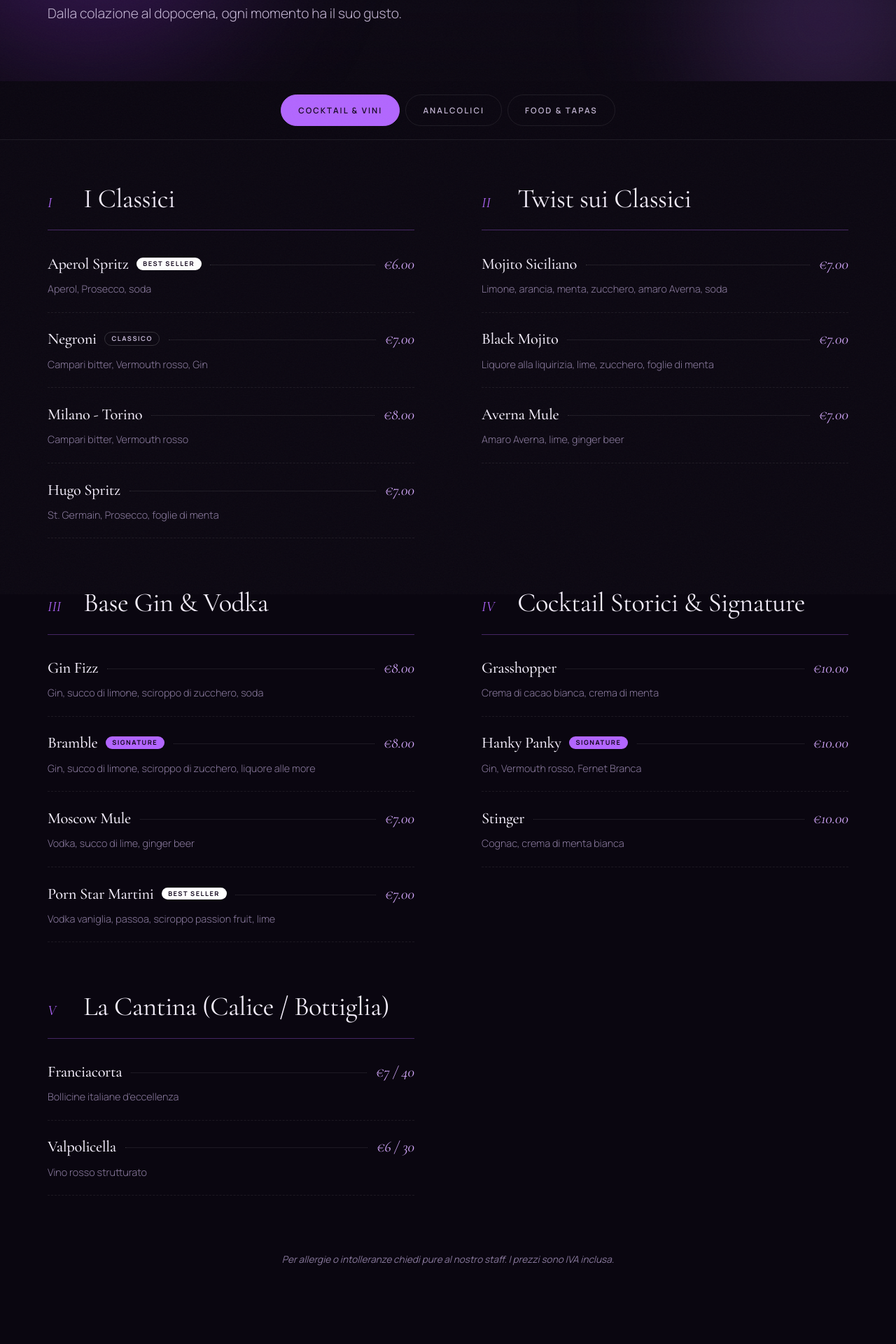
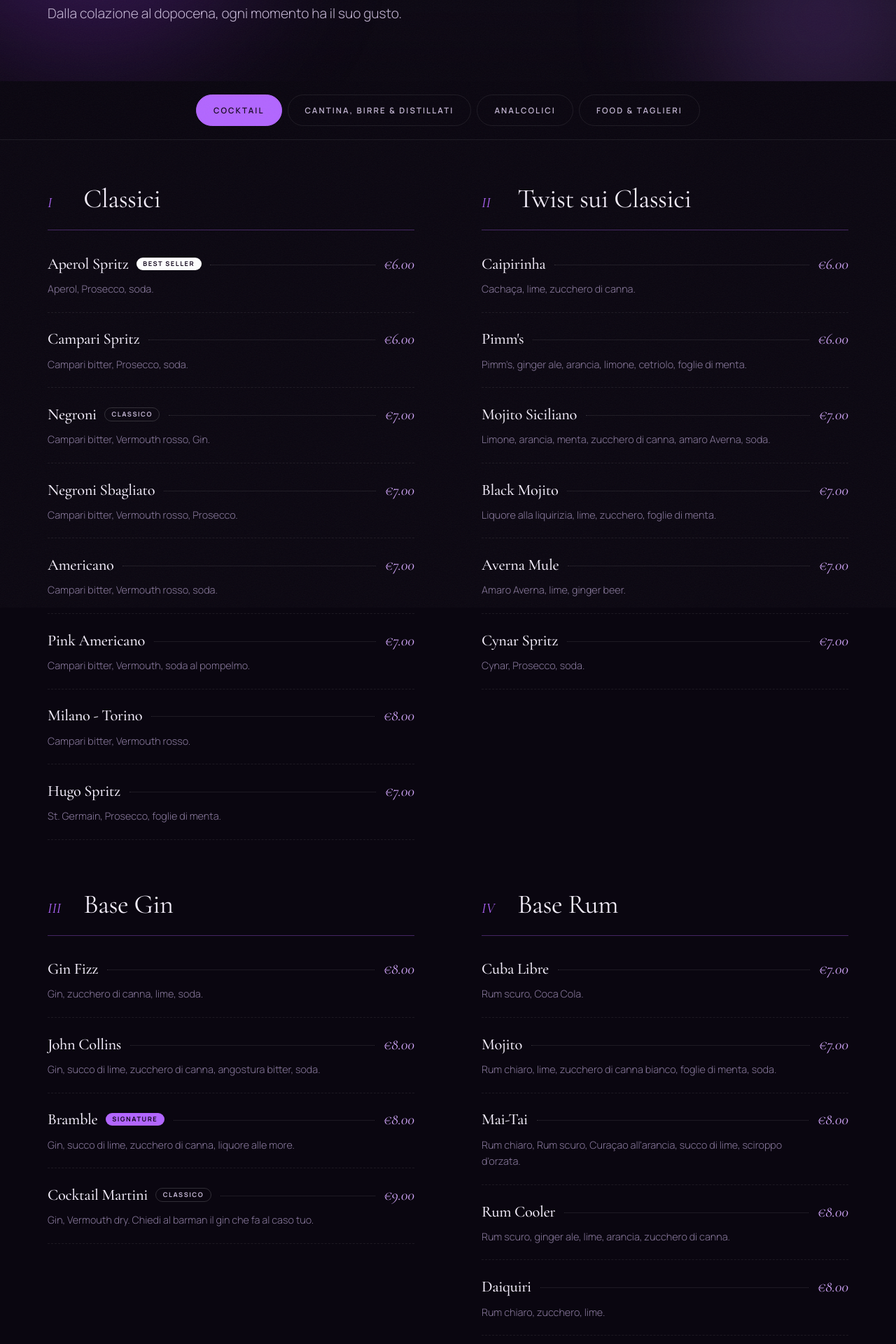
Before and after one commit to BarattoGo/Mirko, a React (Vite) app: page /menu in a window 1280 px wide. Shown: the part 380-2300 px from the top of the page at 70% size. Built offline with nearby package versions, Linux system fonts and the light colour scheme.

Commit message:
🍸 Aggiorna menù completo dal cartaceo (Cocktail, Cantina, Birre, Rum, Wisky, Analcolici e Taglieri)

```diff
--- a/src/data.js
+++ b/src/data.js
@@ -189,58 +189,143 @@ export const GIN_PROFILES = [
    ============================================ */
 export const MENU = {
   alcolici: [
-    { section: 'I Classici' },
-    { name: 'Aperol Spritz', price: '€6.00', desc: 'Aperol, Prosecco, soda', tag: 'Best Seller' },
-    { name: 'Negroni', price: '€7.00', desc: 'Campari bitter, Vermouth rosso, Gin', tag: 'Classico' },
-    { name: 'Milano - Torino', price: '€8.00', desc: 'Campari bitter, Vermouth rosso' },
-    { name: 'Hugo Spritz', price: '€7.00', desc: 'St. Germain, Prosecco, foglie di menta' },
+    { section: 'Classici' },
+    { name: 'Aperol Spritz', price: '€6.00', desc: 'Aperol, Prosecco, soda.', tag: 'Best Seller' },
+    { name: 'Campari Spritz', price: '€6.00', desc: 'Campari bitter, Prosecco, soda.' },
+    { name: 'Negroni', price: '€7.00', desc: 'Campari bitter, Vermouth rosso, Gin.', tag: 'Classico' },
+    { name: 'Negroni Sbagliato', price: '€7.00', desc: 'Campari bitter, Vermouth rosso, Prosecco.' },
+    { name: 'Americano', price: '€7.00', desc: 'Campari bitter, Vermouth rosso, soda.' },
+    { name: 'Pink Americano', price: '€7.00', desc: 'Campari bitter, Vermouth, soda al pompelmo.' },
+    { name: 'Milano - Torino', price: '€8.00', desc: 'Campari bitter, Vermouth rosso.' },
+    { name: 'Hugo Spritz', price: '€7.00', desc: 'St. Germain, Prosecco, foglie di menta.' },
+
     { section: 'Twist sui Classici' },
-    { name: 'Mojito Siciliano', price: '€7.00', desc: 'Limone, arancia, menta, zucchero, amaro Averna, soda' },
-    { name: 'Black Mojito', price: '€7.00', desc: 'Liquore alla liquirizia, lime, zucchero, foglie di menta' },
-    { name: 'Averna Mule', price: '€7.00', desc: 'Amaro Averna, lime, ginger beer' },
-    { section: 'Base Gin & Vodka' },
-    { name: 'Gin Fizz', price: '€8.00', desc: 'Gin, succo di limone, sciroppo di zucchero, soda' },
-    { name: 'Bramble', price: '€8.00', desc: 'Gin, succo di limone, sciroppo di zucchero, liquore alle more', tag: 'Signature' },
-    { name: 'Moscow Mule', price: '€7.00', desc: 'Vodka, succo di lime, ginger beer' },
-    { name: 'Porn Star Martini', price: '€7.00', desc: 'Vodka vaniglia, passoa, sciroppo passion fruit, lime', tag: 'Best Seller' },
-    { section: 'Cocktail Storici & Signature' },
-    { name: 'Grasshopper', price: '€10.00', desc: 'Crema di cacao bianca, crema di menta' },
-    { name: 'Hanky Panky', price: '€10.00', desc: 'Gin, Vermouth rosso, Fernet Branca', tag: 'Signature' },
-    { name: 'Stinger', price: '€10.00', desc: 'Cognac, crema di menta bianca' },
-    { section: 'La Cantina (Calice / Bottiglia)' },
-    { name: 'Franciacorta', price: '€7 / 40', desc: "Bollicine italiane d'eccellenza" },
-    { name: 'Valpolicella', price: '€6 / 30', desc: 'Vino rosso strutturato' },
+    { name: 'Caipirinha', price: '€6.00', desc: 'Cachaça, lime, zucchero di canna.' },
+    { name: "Pimm's", price: '€6.00', desc: "Pimm's, ginger ale, arancia, limone, cetriolo, foglie di menta." },
+    { name: 'Mojito Siciliano', price: '€7.00', desc: 'Limone, arancia, menta, zucchero di canna, amaro Averna, soda.' },
+    { name: 'Black Mojito', price: '€7.00', desc: 'Liquore alla liquirizia, lime, zucchero, foglie di menta.' },
+    { name: 'Averna Mule', price: '€7.00', desc: 'Amaro Averna, lime, ginger beer.' },
+    { name: 'Cynar Spritz', price: '€7.00', desc: 'Cynar, Prosecco, soda.' },
+
+    { section: 'Base Gin' },
+    { name: 'Gin Fizz', price: '€8.00', desc: 'Gin, zucchero di canna, lime, soda.' },
+    { name: 'John Collins', price: '€8.00', desc: 'Gin, succo di lime, zucchero di canna, angostura bitter, soda.' },
+    { name: 'Bramble', price: '€8.00', desc: 'Gin, succo di lime, zucchero di canna, liquore alle more.', tag: 'Signature' },
+    { name: 'Cocktail Martini', price: '€9.00', desc: 'Gin, Vermouth dry. Chiedi al barman il gin che fa al caso tuo.', tag: 'Classico' },
+
+    { section: 'Base Rum' },
+    { name: 'Cuba Libre', price: '€7.00', desc: 'Rum scuro, Coca Cola.' },
+    { name: 'Mojito', price: '€7.00', desc: 'Rum chiaro, lime, zucchero di canna bianco, foglie di menta, soda.' },
+    { name: 'Mai-Tai', price: '€8.00', desc: "Rum chiaro, Rum scuro, Curaçao all'arancia, succo di lime, sciroppo d'orzata." },
+    { name: 'Rum Cooler', price: '€8.00', desc: 'Rum scuro, ginger ale, lime, arancia, zucchero di canna.' },
+    { name: 'Daiquiri', price: '€8.00', desc: 'Rum chiaro, zucchero, lime.' },
+    { name: 'Mojito Fresh Fruits', price: '€8.00', desc: 'Rum chiaro, lime, zucchero di canna bianco, foglie di menta, frutta fresca a piacere.' },
+
+    { section: 'Base Vodka' },
+    { name: 'Caipiroska', price: '€6.00', desc: 'Vodka, zucchero di canna, lime.' },
+    { name: 'Caipiroska Fresh Fruits', price: '€8.00', desc: 'Vodka, lime, zucchero, frutta fresca a piacere.' },
+    { name: 'Black Russian', price: '€7.00', desc: 'Vodka, Kahlúa.' },
+    { name: 'Bloody Mary', price: '€7.00', desc: 'Vodka, succo di pomodoro, sale, pepe, lime, tabasco, salsa worcestershire.' },
+    { name: 'Cosmopolitan', price: '€7.00', desc: 'Vodka, Cointreau, lime, succo di cranberry.' },
+    { name: 'Good Mother', price: '€7.00', desc: 'Vodka, amaretto Disaronno.' },
+    { name: 'Long Island', price: '€7.00', desc: 'Vodka, gin, rum, triple sec, sour, Coca Cola.' },
+    { name: 'Moskow Mule', price: '€7.00', desc: 'Vodka, succo di lime, ginger beer.' },
+    { name: 'Porn Star Martini', price: '€7.00', desc: 'Vodka Absolut vaniglia, Passoa, sciroppo passion fruit, succo di lime.', tag: 'Best Seller' },
+    { name: 'Raspberry Mule', price: '€8.00', desc: 'Vodka, purea di lampone, lampone fresco, succo di lime, ginger beer.' },
+
+    { section: 'Base Tequila' },
+    { name: 'Caipiteca', price: '€7.00', desc: 'Tequila, lime, zucchero di canna.' },
+    { name: 'Margarita', price: '€7.00', desc: 'Tequila, Cointreau, succo di lime.' },
+    { name: "Tommy's Margarita", price: '€8.00', desc: "Tequila, succo di lime, sciroppo d'agave." },
+    { name: 'Tequila Paloma', price: '€8.00', desc: "Tequila Espolòn, succo di lime, sciroppo d'agave, soda al pompelmo." },
+
+    { section: 'Base Wisky' },
+    { name: 'God Father', price: '€8.00', desc: 'Scotch whisky, amaretto Disaronno.' },
+    { name: 'Manhattan', price: '€8.00', desc: 'Rye o Canadian whisky, Vermouth rosso, angostura bitter.' },
+    { name: 'Old Fashioned', price: '€8.00', desc: 'American Bourbon, zolletta di zucchero di canna, angostura bitter, soda.', tag: 'Classico' },
+
+    { section: 'Cocktail Storici' },
+    { name: 'Grasshopper', price: '€10.00', desc: 'Crema di cacao bianca, crema di menta.' },
+    { name: 'Gin and French', price: '€10.00', desc: 'Gin, Vermouth dry.' },
+    { name: 'Stinger', price: '€10.00', desc: 'Cognac, crema di menta.' },
+    { name: 'Hanky Panky', price: '€10.00', desc: 'Gin, Vermouth rosso, Fernet Branca.', tag: 'Signature' },
+  ],
+  cantina: [
+    { section: 'La Cantina — Rossi (Calice / Bottiglia)' },
+    { name: 'Chianti', price: '€5 / 25', desc: 'Vino rosso al calice o in bottiglia.' },
+    { name: 'Valpolicella', price: '€6 / 30', desc: 'Vino rosso strutturato al calice o in bottiglia.' },
+    { name: 'Nebbiolo', price: '€6 / 30', desc: 'Vino rosso piemontese al calice o in bottiglia.' },
+    { name: 'Morellino', price: '€6 / 30', desc: 'Morellino di Scansano al calice o in bottiglia.' },
+    { name: "Nero d'Avola", price: '€5 / 25', desc: 'Vino rosso siciliano al calice o in bottiglia.' },
+
+    { section: 'La Cantina — Bianchi (Calice / Bottiglia)' },
+    { name: 'Grillo', price: '€5 / 25', desc: 'Vino bianco fresco e sapido al calice o in bottiglia.' },
+    { name: 'Falanghina', price: '€5 / 25', desc: 'Vino bianco campano al calice o in bottiglia.' },
+    { name: 'Ribolla Gialla', price: '€5 / 25', desc: 'Vino bianco friulano al calice o in bottiglia.' },
+    { name: 'Arneis', price: '€6 / 30', desc: 'Roero Arneis al calice o in bottiglia.' },
+    { name: 'Traminer', price: '€6 / 30', desc: 'Vino bianco aromatico al calice o in bottiglia.' },
+
+    { section: 'Bollicine & Champagne' },
+    { name: 'Franciacorta', price: '€7 / 40', desc: "Bollicine metodo classico (calice / bottiglia)." },
+    { name: 'Valdobbiadene', price: '€5 / 25', desc: 'Prosecco Superiore DOCG (calice / bottiglia).' },
+    { name: 'Champagne', price: '€60.00', desc: 'Bottiglia.' },
+
+    { section: 'Birre' },
+    { name: 'Spina — Isenbeck (Premium Pils)', price: '€4 / 6', desc: 'Piccola €4 · Media €6 — Carattere fresco e deciso, tipico delle Pils tedesche.' },
+    { name: 'Bottiglia (Heineken, Beck’s, Ichnusa, Corona)', price: '€4.00', desc: 'Birre classiche in bottiglia.' },
+    { name: 'Speciali — Delirium', price: '€6.00', desc: 'Tremens (Strong Blond Beer), Nocturnum (Strong Dark Beer), Red (Strong Fruit Beer).' },
+    { name: 'Speciali — Leffe', price: '€6.00', desc: 'Leffe Rouge, Leffe Ambrée.' },
+
+    { section: 'Rum' },
+    { name: "Papa's Pilar", price: '€10.00', desc: 'Rum premium da degustazione.' },
+    { name: 'Diplomatico', price: '€8.00', desc: 'Rum Reserva Exclusiva.' },
+    { name: 'Zacapa 23', price: '€9.00', desc: 'Rum Solera Gran Reserva.' },
+    { name: 'Matusalem 15', price: '€7.00', desc: 'Rum Gran Reserva 15 anni.' },
+    { name: 'Matusalem Gran Riserva 8', price: '€7.00', desc: 'Rum invecchiato.' },
+    { name: 'Kraken', price: '€7.00', desc: 'Black Spiced Rum.' },
+
+    { section: 'Wisky' },
+    { name: 'Caol Ila', price: '€8.00', desc: 'Single Malt Scotch Whisky (Islay).' },
+    { name: 'Lagavulin', price: '€10.00', desc: 'Single Malt Scotch Whisky torbato.' },
+    { name: 'Ardbeg', price: '€8.00', desc: 'Single Malt Scotch Whisky (Islay).' },
+    { name: 'Bulleit Bourbon', price: '€7.00', desc: 'Kentucky Straight Bourbon Whiskey.' },
+    { name: 'Nikka From The Barrel', price: '€8.00', desc: 'Blended Whisky giapponese.' },
   ],
   analcolici: [
-    { section: "Mocktail d'Autore" },
-    { name: 'Sweet & Sour', price: '€6.00', desc: 'Ananas, arancia, sciroppo di fragola, sweet & sour' },
-    { name: 'Solea', price: '€6.00', desc: 'Arancia, frutto della passione, lime', tag: 'Signature' },
-    { name: 'Cool Passion', price: '€7.00', desc: 'Frutto della passione, lampone, sour' },
-    { section: 'I Grandi Classici' },
-    { name: 'Aperitivi Analcolici', price: '€6.00 / 7.00', desc: 'Crodino, Sanbittèr, ecc.' },
-    { name: 'Succhi di Frutta', price: '€3.00', desc: 'Vari gusti selezionati' },
-    { name: 'Bibite', price: '€3.00', desc: 'Coca Cola, Sprite, Fanta, ecc.' },
-    { name: 'Acqua Naturale / Frizzante', price: '€1.50', desc: 'Bottiglia' },
+    { section: 'Cocktail Analcolici' },
+    { name: 'Fruit Punch', price: '€6.00', desc: 'Ananas, arancia, sciroppo di fragola, sweet & sour.' },
+    { name: 'Solea', price: '€6.00', desc: 'Arancia, frutto della passione, lime.', tag: 'Signature' },
+    { name: 'Cool Passion', price: '€7.00', desc: 'Frutto della passione, lampone, sour.' },
+    { name: 'A fantasia del tuo barman', price: '€6 / 7', desc: 'Cocktail analcolico creato su misura dal bartender.' },
+
+    { section: 'Distillati 0.0 & Bibite' },
+    { name: 'Beefeater 0.0', price: '€8.00', desc: 'Distillato analcolico alle botaniche del London Dry.' },
+    { name: 'Tanqueray 0.0', price: '€8.00', desc: 'Distillato analcolico con ginepro e agrumi.' },
+    { name: 'Bibite', price: 'da €3.50', desc: 'Coca Cola, Sprite, Fanta, toniche, succhi di frutta, Crodino, Sanbittèr.' },
+    { name: 'Acqua Naturale / Frizzante', price: '€1.50', desc: 'Bottiglia.' },
   ],
   cibo: [
+    { section: 'I Taglieri' },
+    { name: 'Tagliere Regular', price: '€2.50', desc: 'Selezione di salumi e formaggi del territorio.' },
+    { name: 'Tagliere XXL', price: '€5.00', desc: 'Ricca selezione di salumi, formaggi e stuzzichini.', tag: 'Best Seller' },
+
     { section: 'I Bruschettoni' },
-    { name: 'Guancia a Guancia', price: '€8.00', desc: 'Formaggio, granella di noci, crema di pecorino, guanciale', tag: 'Signature' },
-    { name: 'Calabrese', price: '€7.50', desc: 'Passata di pomodoro, formaggio, pomodoro secco, salame piccante' },
-    { name: 'Mix Grill', price: '€6.50', desc: 'Passata di pomodoro, formaggio, verdure grigliate a pezzetti' },
-    { name: 'Margherita', price: '€5.50', desc: 'Passata di pomodoro, formaggio, basilico' },
+    { name: 'Guancia a Guancia', price: '€8.00', desc: 'Formaggio, granella di noci, crema di pecorino, guanciale.', tag: 'Signature' },
+    { name: 'Calabrese', price: '€7.50', desc: 'Passata di pomodoro, formaggio, pomodoro secco, salame piccante.' },
+    { name: 'Mix Grill', price: '€6.50', desc: 'Passata di pomodoro, formaggio, verdure grigliate a pezzetti.' },
+    { name: 'Margherita', price: '€5.50', desc: 'Passata di pomodoro, formaggio, basilico.' },
+
     { section: 'Panini & Piadine' },
-    { name: 'Crudo, Brie, e Rucola', price: '€6.50', desc: 'Prosciutto crudo, formaggio brie, rucola fresca' },
-    { name: 'Speck, Brie e Patè di Olive', price: '€6.50', desc: 'Speck affumicato, brie morbido, patè di olive' },
-    { name: 'Tacchino, Rucola e Patè', price: '€6.00', desc: 'Fesa di tacchino, rucola, patè di olive' },
-    { name: 'Il Toast Farcito', price: '€5.00', desc: 'Toast classico farcito' },
-    { section: 'I Taglieri' },
-    { name: 'Tagliere Regular', price: '€12.00', desc: 'Selezione di salumi e formaggi del territorio' },
-    { name: 'Tagliere XXL', price: '€20.00', desc: 'Ricca selezione di salumi, formaggi, e stuzzichini', tag: 'Best Seller' },
+    { name: 'Crudo, Brie, e Rucola', price: '€6.50', desc: 'Prosciutto crudo, formaggio brie, rucola fresca.' },
+    { name: 'Speck, Brie e Patè di Olive', price: '€6.50', desc: 'Speck affumicato, brie morbido, patè di olive.' },
+    { name: 'Tacchino, Rucola e Patè', price: '€6.00', desc: 'Fesa di tacchino, rucola, patè di olive.' },
+    { name: 'Il Toast Farcito', price: '€5.00', desc: 'Toast classico farcito.' },
   ],
 };
 
 export const MENU_TABS = [
-  { id: 'alcolici', label: 'Cocktail & Vini' },
+  { id: 'alcolici', label: 'Cocktail' },
+  { id: 'cantina', label: 'Cantina, Birre & Distillati' },
   { id: 'analcolici', label: 'Analcolici' },
-  { id: 'cibo', label: 'Food & Tapas' },
+  { id: 'cibo', label: 'Food & Taglieri' },
 ];
--- a/src/pages/Menu.jsx
+++ b/src/pages/Menu.jsx
@@ -3,7 +3,7 @@ import { MENU, MENU_TABS, PAGE_SEO } from '../data';
 import { usePageSEO } from '../hooks';
 import { PageHero, CtaBanner } from '../components/Sections';
 
-const ROMAN = ['I', 'II', 'III', 'IV', 'V', 'VI', 'VII', 'VIII'];
+const ROMAN = ['I', 'II', 'III', 'IV', 'V', 'VI', 'VII', 'VIII', 'IX', 'X', 'XI', 'XII'];
 
 /* Raggruppa la lista piatta in sezioni */
 const groupSections = (list) =>
```
